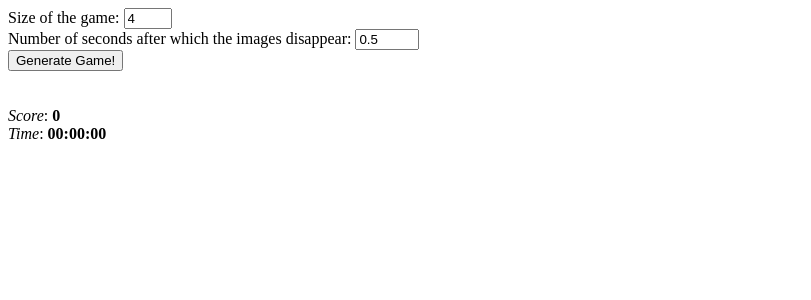
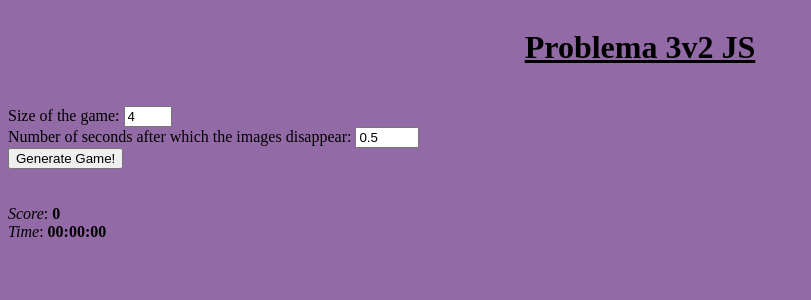
Before and after one commit to Ampersand25/Web-Programming, a PHP site: page / in a window 1280 px wide. Shown: the top 300 px of the page, without its empty margins (0-811 px from the left). Run offline with PHP 8.4, Linux system fonts and the light colour scheme.

Commit message:
Added heading + changed background color

```diff
--- a/JS/Lab3JS3v2/index.html
+++ b/JS/Lab3JS3v2/index.html
@@ -6,6 +6,12 @@
     <link rel="stylesheet" type="text/css" href="style.css">
 </head>
 <body>
+    <div class="title-container">
+        <h1><u>Problema 3v2 JS</u></h1>
+    </div>
+
+    <br>
+
     <label for="game-size-input">Size of the game: </label>
     <input id="game-size-input" type="number" value="4" min="2" max="6" step="2">
 
--- a/JS/Lab3JS3v2/style.css
+++ b/JS/Lab3JS3v2/style.css
@@ -1,3 +1,15 @@
+body {
+    background-color: #926AA6;
+}
+
+.title-container {
+    text-align: center;
+}
+
+h1 {
+    display: inline-block;
+}
+
 #game-table {
     width: 100%;
     border-collapse: collapse;
```
Also changed, not shown: JS/Lab3JS3v2/Images/Image0.png.
